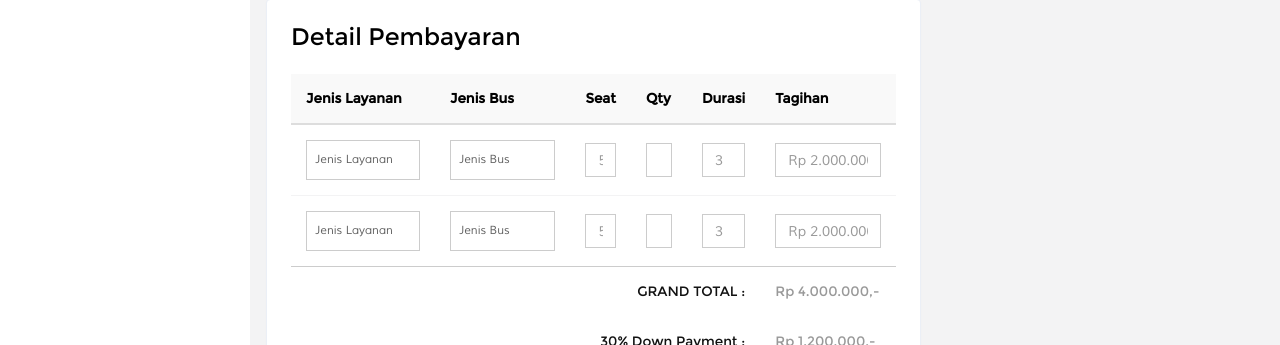
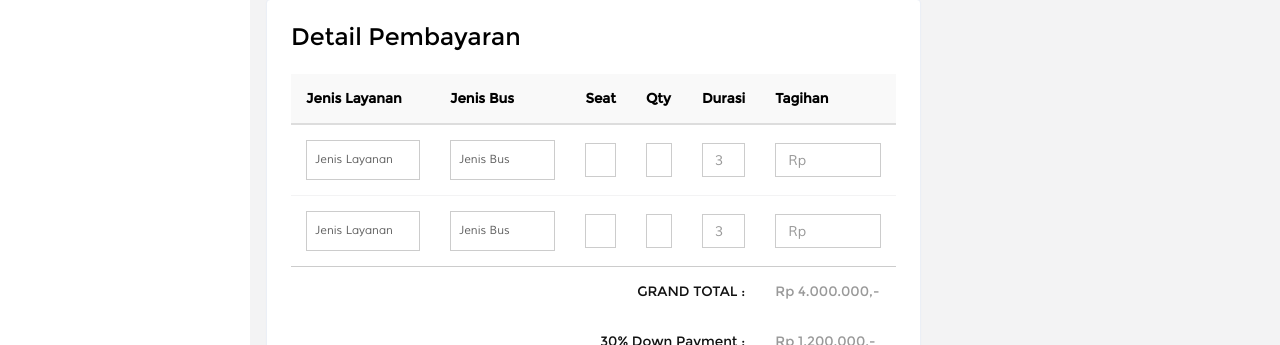
Before and after one commit to kemtol/indorentbus, a Jekyll site: the page built from laman/tambah-order.html, in a window 1280 px wide. Shown: the part 980-1325 px from the top of the page. Built offline with Jekyll 4.4.1, drawn with Linux system fonts in a browser that asks for light colours; nearby versions of some CDN libraries; Markdown is read by kramdown in place of the engine named in the settings; comment, search, counter and statistics services are not loaded.

Commit message:
Update tambah-order.html

```diff
--- a/laman/tambah-order.html
+++ b/laman/tambah-order.html
@@ -137,16 +137,16 @@ permalink: /orders/tambah/
 							</select>
 						</td>
 						<td>
-							<input type="text" class="form-control required" id="fleet_seat" placeholder="59" name="fleet_seat">
+							<input type="text" class="form-control required" id="fleet_seat" placeholder="" name="fleet_seat">
 						</td>
 						<td>
-							<input type="text" class="form-control required" id="qty_mobil" placeholder="1" name="qty_mobil">
+							<input type="text" class="form-control required" id="qty_mobil" placeholder="" name="qty_mobil">
 						</td>
 						<td>
 							<input type="text" class="form-control required" id="durasi" disabled placeholder="3" name="durasi">
 						</td>
 						<td>
-							<input type="text" class="form-control required" id="subtotal" placeholder="Rp 2.000.000,-" name="subtotal">
+							<input type="text" class="form-control required" id="subtotal" placeholder="Rp " name="subtotal">
 						</td>
 					</tr>
 					<tr class="table-row">
@@ -164,16 +164,16 @@ permalink: /orders/tambah/
 							</select>
 						</td>
 						<td>
-							<input type="text" class="form-control required" id="fleet_seat" placeholder="59" name="fleet_seat">
+							<input type="text" class="form-control required" id="fleet_seat" placeholder="" name="fleet_seat">
 						</td>
 						<td>
-							<input type="text" class="form-control required" id="qty_mobil" placeholder="1" name="qty_mobil">
+							<input type="text" class="form-control required" id="qty_mobil" placeholder="" name="qty_mobil">
 						</td>
 						<td>
 							<input type="text" class="form-control required" id="durasi" disabled placeholder="3" name="durasi">
 						</td>
 						<td>
-							<input type="text" class="form-control required" id="subtotal" placeholder="Rp 2.000.000,-" name="subtotal">
+							<input type="text" class="form-control required" id="subtotal" placeholder="Rp " name="subtotal">
 						</td>
 					</tr>
 					<tr style="border-top:1px solid #ccc">
```
